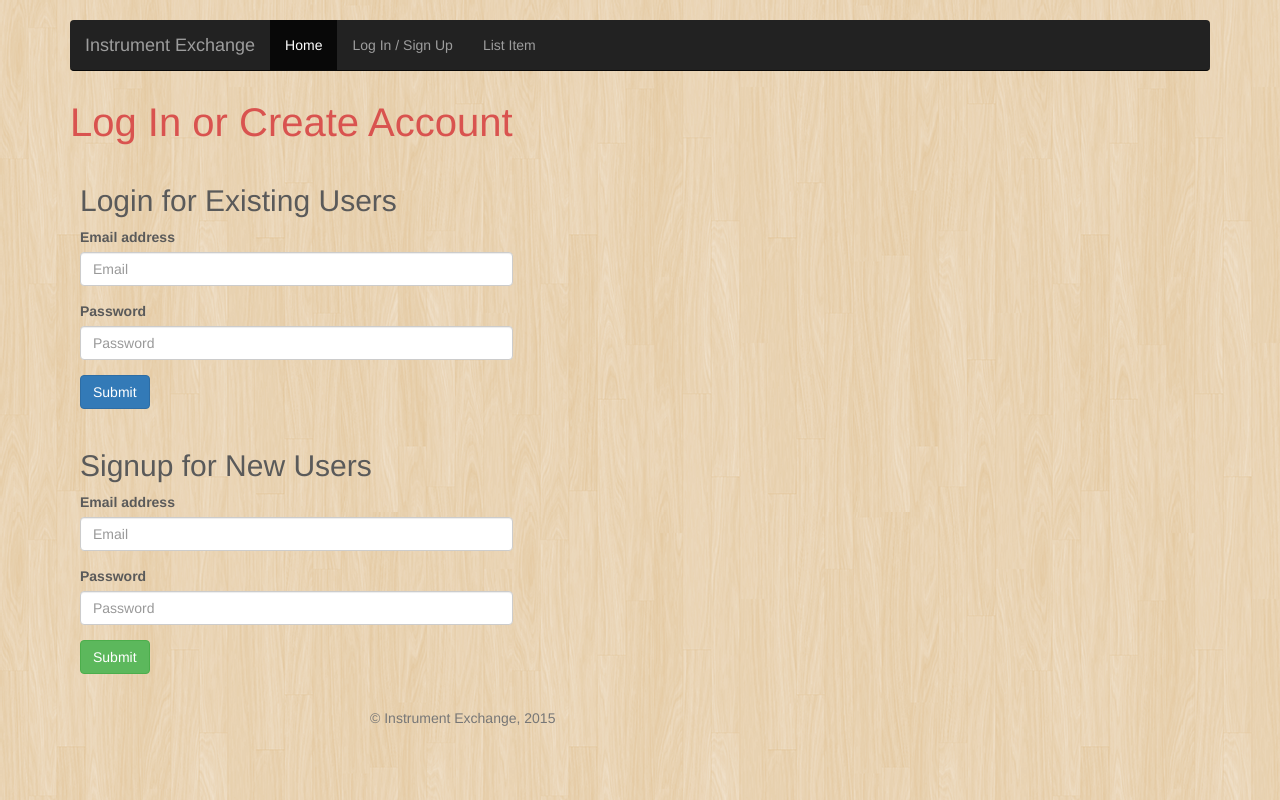
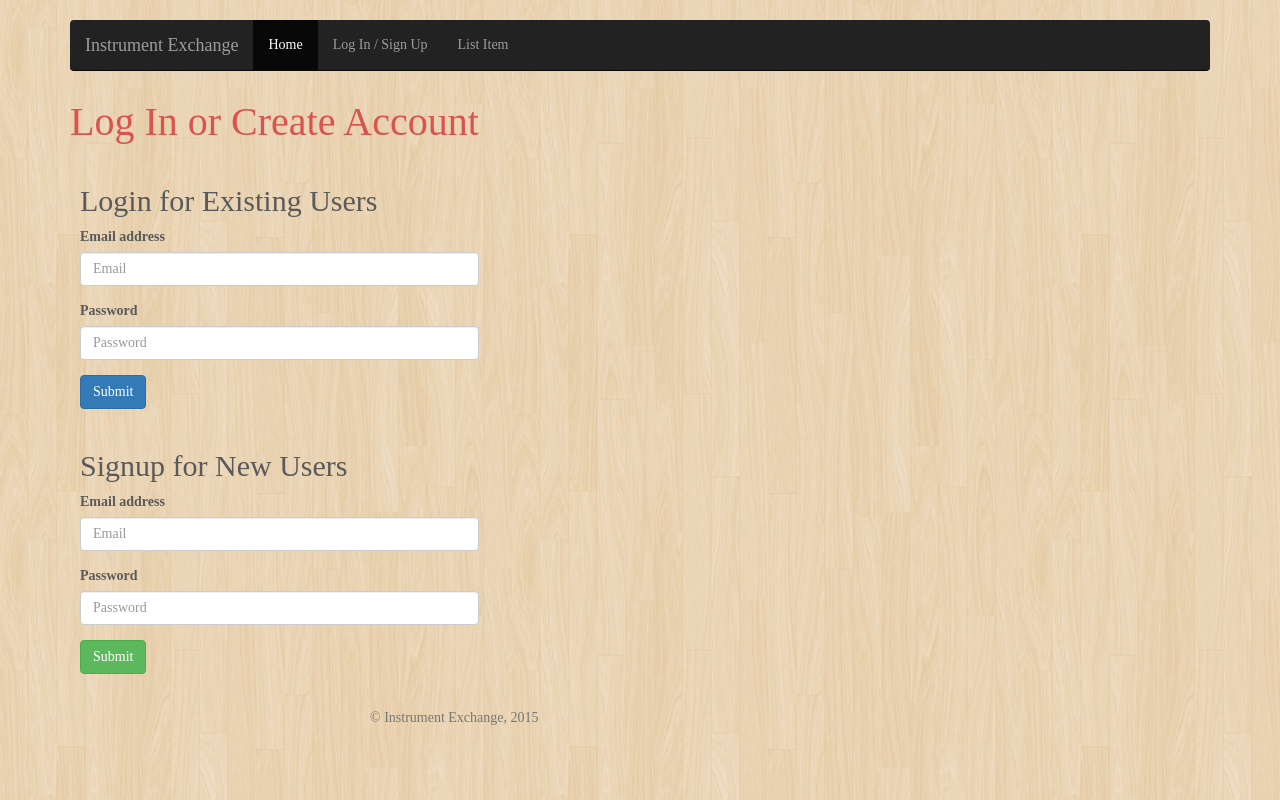
Before and after one commit to asleepArmadillo/Adlister, a PHP site: page /login.php in a window 1280 px wide. Run offline with PHP 8.4, Linux system fonts and the light colour scheme.

Commit message:
Changed site fonts

```diff
--- a/public/ads.create.php
+++ b/public/ads.create.php
@@ -20,7 +20,11 @@ if (Input::has('title') && Input::has('description')) {
     $ad->save();
 }
 
-//ONLY AFTER auth check, can a user create a listing - only registered users can create/edit/update/delete their own listings. Non-registered users must create an account first before they can create a new listing to sell.
+// ONLY AFTER auth check, can a user create a
+// listing - only registered users can
+// create/edit/update/delete their own listings.
+// Non-registered users must create an account
+// first before they can create a new listing to sell.
 
 ?>
 
--- a/public/css/main.css
+++ b/public/css/main.css
@@ -8,6 +8,16 @@ body {
 	background-repeat: repeat;
 	padding-bottom: 40px;
 	color: #5a5a5a;
+    font-family: 'Quattrocento', serif;
+}
+h1 {
+    font-family: 'Oswald', serif;
+}
+h2 {
+    font-family: 'Oswald', serif;
+}
+h3 {
+    font-family: 'Oswald', serif;
 }
 
 .main {
--- a/public/index.php
+++ b/public/index.php
@@ -34,6 +34,9 @@ $addPark->save();*/
     <link rel="stylesheet" type="text/css" href="../css/main.css">
     <!-- Custom styles for this template -->
     <link href="carousel.css" rel="stylesheet">
+    <!-- Google Fonts -->
+    <link href='http://fonts.googleapis.com/css?family=Oswald' rel='stylesheet' type='text/css'>
+    <link href='http://fonts.googleapis.com/css?family=Quattrocento' rel='stylesheet' type='text/css'>
 </head>
 <body>
     <!-- Top nav
```
